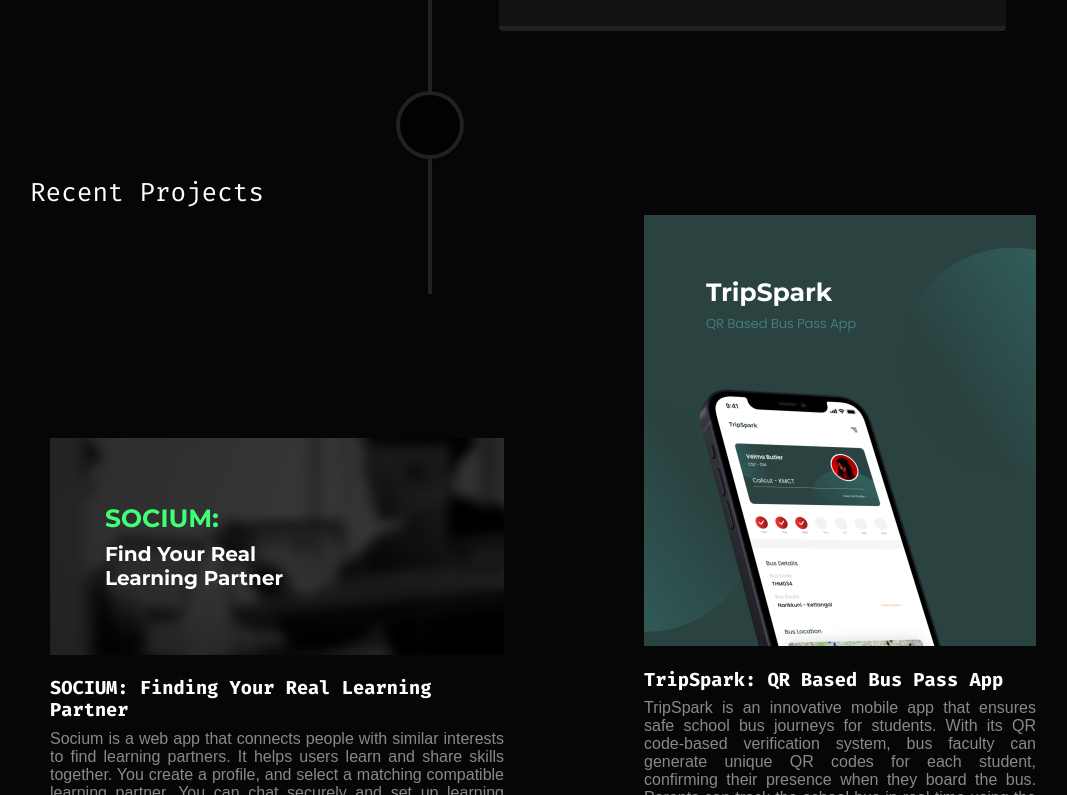
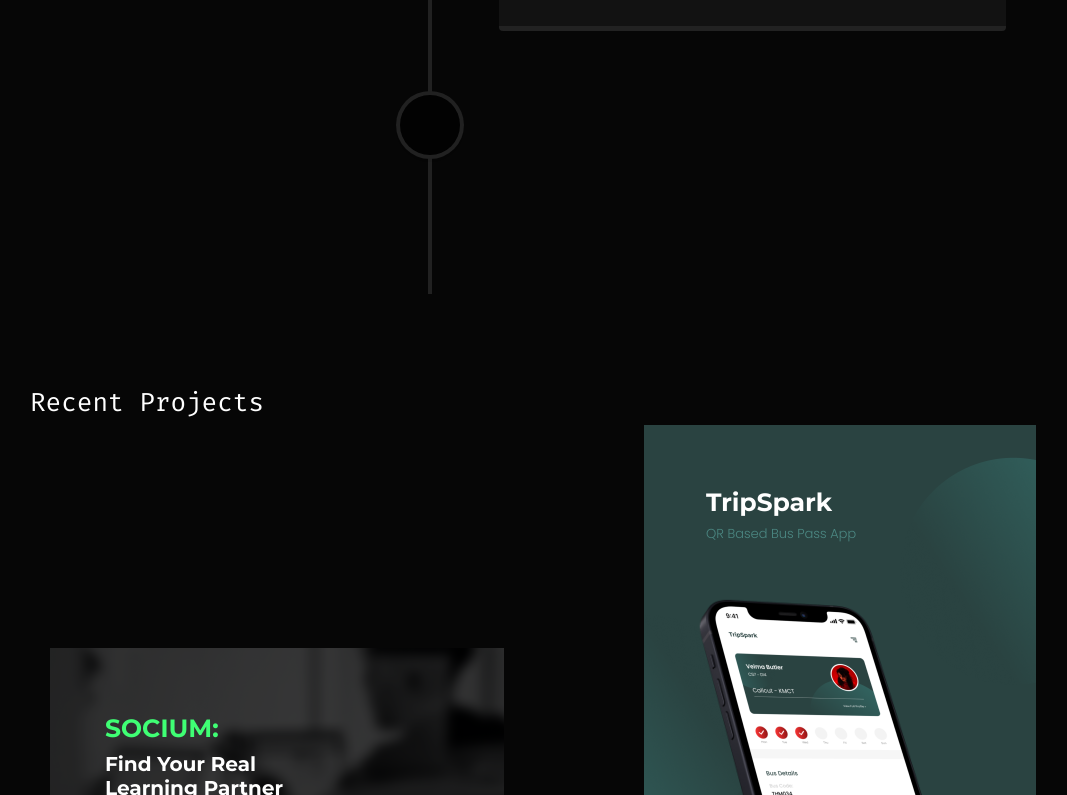
Before and after one commit to Faiz-wdr/faiz-rahim, a React (Create React App) app: page / in a window 1280 px wide. Shown: the part 1325-2120 px from the top of the page, without its empty margins (210-1277 px from the left). Built offline with nearby package versions, Linux system fonts and the light colour scheme; some icons are missing; a web font is replaced by a local one.

Commit message:
Proj-sec aligned

```diff
--- a/src/Components/ProjectSection.css
+++ b/src/Components/ProjectSection.css
@@ -2,6 +2,7 @@
     display: flex;
     justify-content: space-between;
     padding: 40px;
+    padding-top: 250px;
     height: 100vh;
     background-color: #060606;
   }
```
Also changed, not shown: src/assets/icons/Chng.png (added), src/assets/icons/Shabz.png (added).
